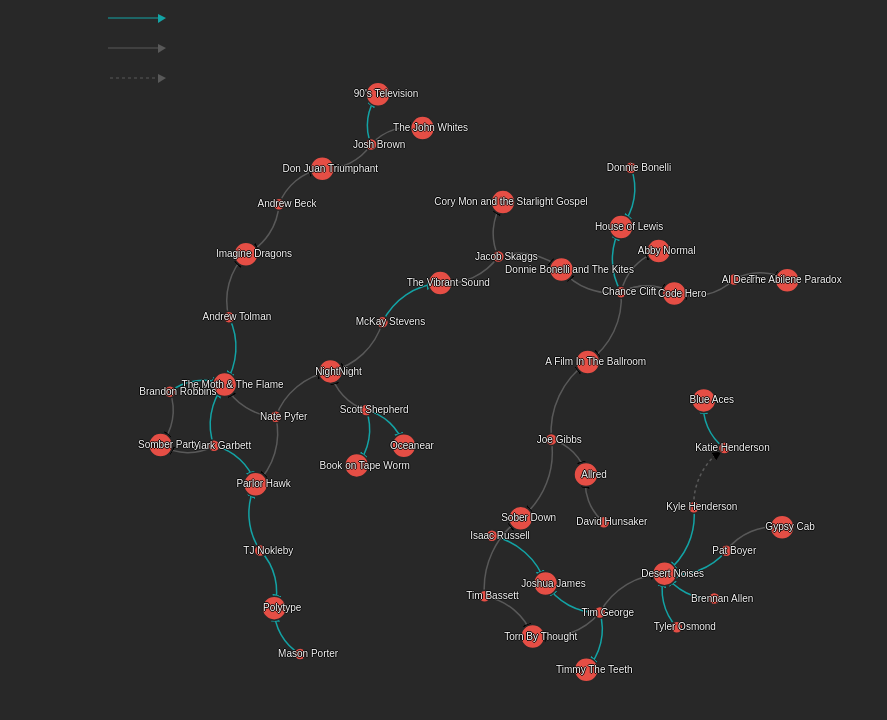
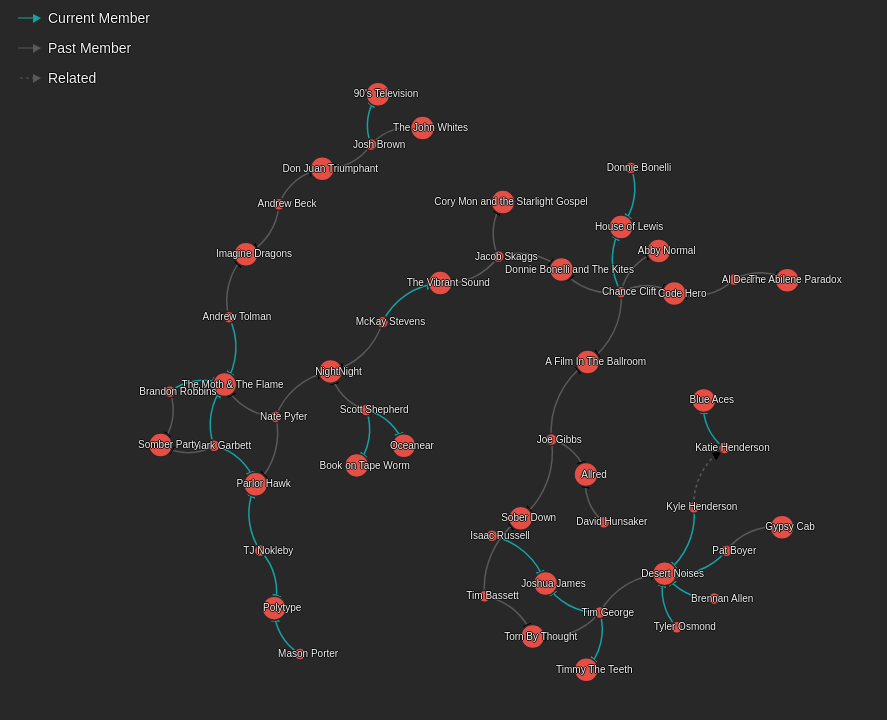
Before and after one commit to dcheesman/ProvoMusicChart, a website: page views/chart.html in a window 1280 px wide. Shown: the whole page, without its empty margins (0-887 px from the left). Drawn offline with nearby package versions, Linux system fonts and the light colour scheme.

Commit message:
Finished the legend.

```diff
--- a/assets/css/base.css
+++ b/assets/css/base.css
@@ -12,6 +12,7 @@
 
 body {
   background: #282828;
+  font-family: "Helvetica",sans-serif;
 }
 
 svg {
@@ -73,5 +74,4 @@
 }
 
 body {
-    font-family: "Helvetica",sans-serif;
 }
--- a/views/chart.html
+++ b/views/chart.html
@@ -5,7 +5,7 @@
     <link rel="stylesheet" type="text/css" href="/assets/css/base.css">
 </head>
 <body>
-    <svg width="200px" height="200px" version="1.1" xmlns="http://www.w3.org/2000/svg">
+    <svg width="220px" height="200px" version="1.1" xmlns="http://www.w3.org/2000/svg">
         <defs>
             <marker id="legend-cur-member" markerWidth="13" markerHeight="13" refx="2" refy="6" orient="auto">
                 <path d="M2,2 L2,11 L10,6 L2,2" />
@@ -17,9 +17,18 @@
                 <path d="M2,2 L2,11 L10,6 L2,2" />
             </marker>
         </defs>
-        <path d="M100,10 L150,10" class="legend-cur-member" marker-end="url(#legend-cur-member)"/>
-        <path d="M100,40 L150,40" class="legend-past-member" marker-end="url(#legend-past-member)"/>
-        <path d="M100,70 L150,70" class="legend-related" marker-end="url(#legend-related)"/>
+        <path d="M10,10 L25,10" class="legend-cur-member" marker-end="url(#legend-cur-member)"/>
+        <text x="40" y="15" font-family="Helvetica" style="font: 14px sans-serif">
+            Current Member
+        </text>
+        <path d="M10,40 L25,40" class="legend-past-member" marker-end="url(#legend-past-member)"/>
+        <text x="40" y="45" font-family="Helvetica" style="font: 14px sans-serif">
+            Past Member
+        </text>
+        <path d="M10,70 L25,70" class="legend-related" marker-end="url(#legend-related)"/>
+        <text x="40" y="75" font-family="Helvetica" style="font: 14px sans-serif">
+            Related
+        </text>
     </svg>
     <script type="text/javascript" src="/assets/vendor/d3/d3.min.js"></script>
     <script type="text/javascript" src="/assets/js/chart.js"></script>
```
Lines whose indentation alone changed are shown as unchanged.
